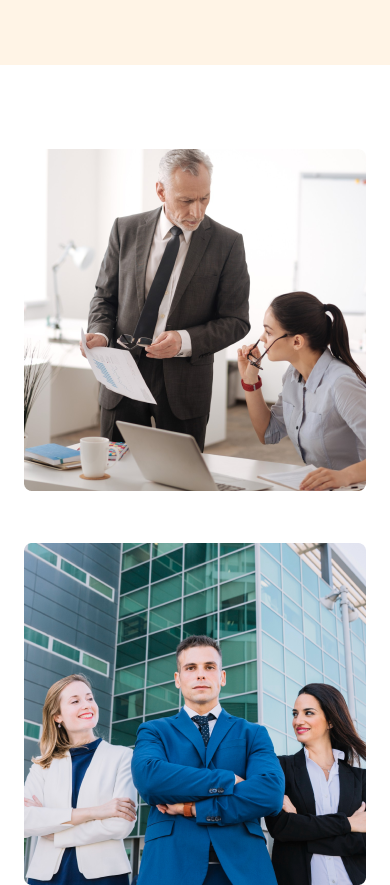
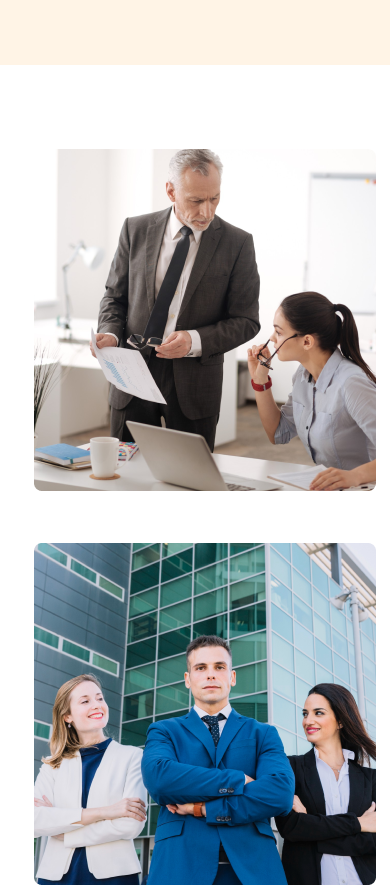
Before and after one commit to lanjudev16/G3-architects, a plain HTML site: page index.html in a window 390 px wide. Shown: the part 971-1856 px from the top of the page. Drawn offline with nearby package versions, Linux system fonts and the light colour scheme.

Commit message:
Two or more section done

```diff
--- a/styles/responsive.css
+++ b/styles/responsive.css
@@ -18,4 +18,8 @@
         align-items: center;
     }
 
+    .quick-imag {
+        padding: 0px 10px;
+    }
+
 }
```
